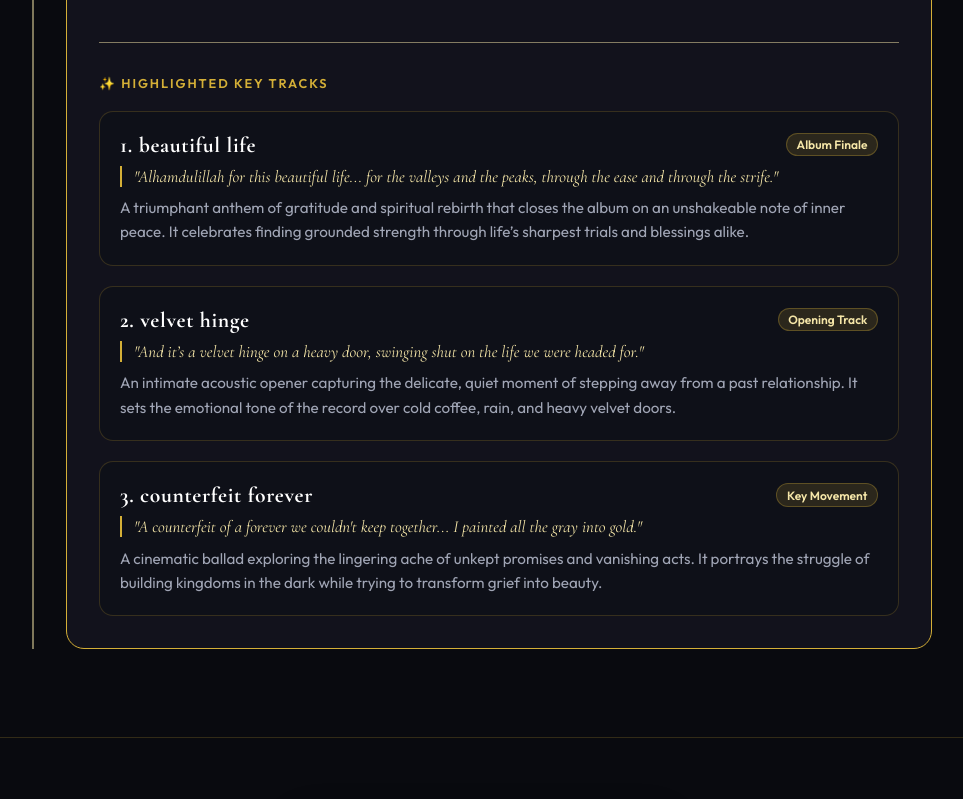
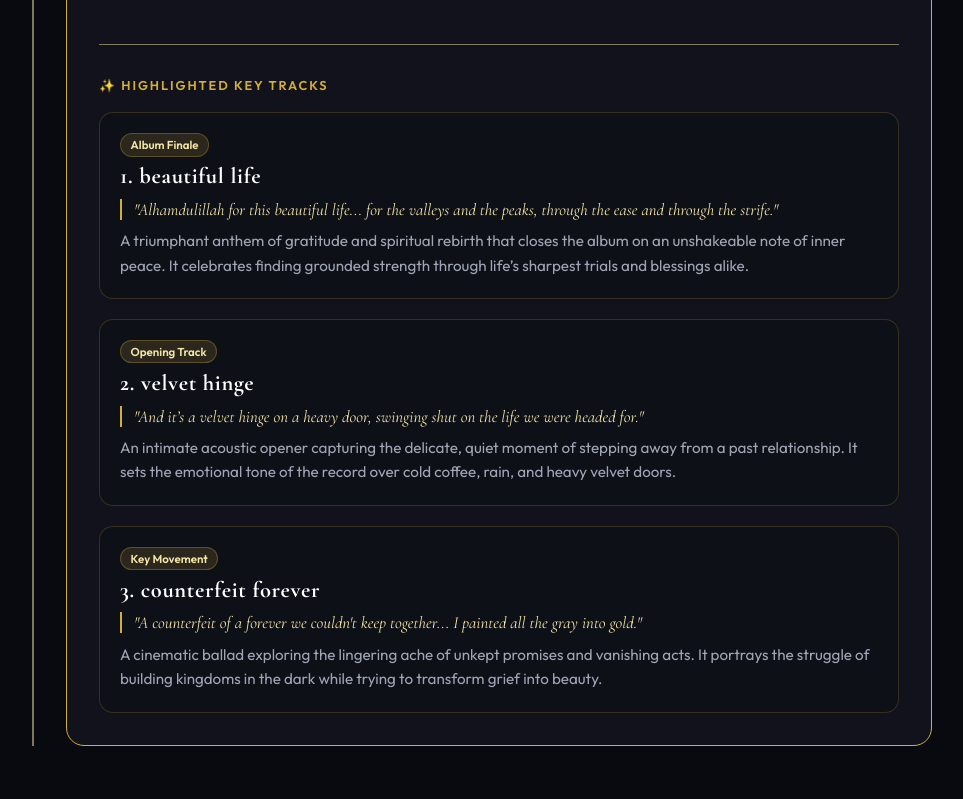
Before and after one commit to faisalron/caliptra_website-public, a plain HTML site: page eras/the-fall-and-the-flight/index.html in a window 1280 px wide. Shown: the part 1320-2119 px from the top of the page, without its empty margins (158-1121 px from the left). Drawn offline with nearby package versions, Linux system fonts and the light colour scheme.

Commit message:
deploy: faisalron/caliptra_website@48af1cf4fef381bb7bddc689dc7c1e9597dc2626

```diff
--- a/eras/the-fall-and-the-flight/index.html
+++ b/eras/the-fall-and-the-flight/index.html
@@ -152,8 +152,8 @@
                   <p style="color: var(--text-muted); font-size: 1rem; line-height: 1.6; margin-bottom: 0.8rem;">
                     The 12-movement flagship album capturing Caliptra's complete arc. From the quiet ache of <i>velvet hinge</i> and <i>candle in the foyer</i> to the soaring devotion of <i>where your hand fits in</i> and <i>beautiful life</i>, this record bridges absolute duality and spiritual rebirth.
                   </p>
-                  <a href="/links/the-fall-and-the-flight/" class="btn btn-primary" style="font-size: 0.8rem; padding: 0.5rem 1.2rem; display: inline-flex; align-items: center; gap: 0.4rem;">
-                    <i data-lucide="link-2" style="width: 15px; height: 15px;"></i> Open Album Smart Link (LNK.TO)
+                  <a href="/links/the-fall-and-the-flight/" class="btn btn-primary" style="font-size: 0.8rem; padding: 0.55rem 1.2rem; display: inline-flex; align-items: center; gap: 0.4rem; white-space: nowrap;">
+                    Album Smart Link <i data-lucide="external-link" style="width: 14px; height: 14px;"></i>
                   </a>
                 </div>
               </div>
@@ -170,9 +170,9 @@
                 <div style="display: grid; gap: 1.25rem;">
                   <!-- Highlight 1: beautiful life -->
                   <div style="background: rgba(12, 15, 23, 0.6); border: 1px solid var(--border-glass); border-radius: 14px; padding: 1.25rem; transition: border-color 0.3s ease;">
-                    <div style="display: flex; align-items: center; justify-content: space-between; margin-bottom: 0.5rem;">
-                      <h3 class="font-serif" style="text-transform: lowercase; font-size: 1.35rem; color: #fff; margin: 0;">1. beautiful life</h3>
-                      <span style="background: rgba(212, 175, 55, 0.15); color: var(--gold-light); border: 1px solid rgba(212, 175, 55, 0.3); padding: 0.2rem 0.6rem; border-radius: 20px; font-size: 0.75rem; font-weight: 600;">Album Finale</span>
+                    <div style="display: flex; flex-direction: column; align-items: flex-start; gap: 0.35rem; margin-bottom: 0.6rem;">
+                      <span style="background: rgba(212, 175, 55, 0.15); color: var(--gold-light); border: 1px solid rgba(212, 175, 55, 0.3); padding: 0.2rem 0.6rem; border-radius: 20px; font-size: 0.72rem; font-weight: 600;">Album Finale</span>
+                      <h3 class="font-serif" style="text-transform: lowercase; font-size: 1.4rem; color: #fff; margin: 0;">1. beautiful life</h3>
                     </div>
                     <blockquote style="margin: 0 0 0.6rem 0; font-family: var(--font-serif); font-style: italic; color: var(--gold-light); font-size: 1.05rem; border-left: 2px solid var(--gold-primary); padding-left: 0.75rem;">
                       "Alhamdulillah for this beautiful life... for the valleys and the peaks, through the ease and through the strife."
@@ -184,9 +184,9 @@
 
                   <!-- Highlight 2: velvet hinge -->
                   <div style="background: rgba(12, 15, 23, 0.6); border: 1px solid var(--border-glass); border-radius: 14px; padding: 1.25rem; transition: border-color 0.3s ease;">
-                    <div style="display: flex; align-items: center; justify-content: space-between; margin-bottom: 0.5rem;">
-                      <h3 class="font-serif" style="text-transform: lowercase; font-size: 1.35rem; color: #fff; margin: 0;">2. velvet hinge</h3>
-                      <span style="background: rgba(212, 175, 55, 0.15); color: var(--gold-light); border: 1px solid rgba(212, 175, 55, 0.3); padding: 0.2rem 0.6rem; border-radius: 20px; font-size: 0.75rem; font-weight: 600;">Opening Track</span>
+                    <div style="display: flex; flex-direction: column; align-items: flex-start; gap: 0.35rem; margin-bottom: 0.6rem;">
+                      <span style="background: rgba(212, 175, 55, 0.15); color: var(--gold-light); border: 1px solid rgba(212, 175, 55, 0.3); padding: 0.2rem 0.6rem; border-radius: 20px; font-size: 0.72rem; font-weight: 600;">Opening Track</span>
+                      <h3 class="font-serif" style="text-transform: lowercase; font-size: 1.4rem; color: #fff; margin: 0;">2. velvet hinge</h3>
                     </div>
                     <blockquote style="margin: 0 0 0.6rem 0; font-family: var(--font-serif); font-style: italic; color: var(--gold-light); font-size: 1.05rem; border-left: 2px solid var(--gold-primary); padding-left: 0.75rem;">
                       "And it’s a velvet hinge on a heavy door, swinging shut on the life we were headed for."
@@ -198,9 +198,9 @@
 
                   <!-- Highlight 3: counterfeit forever -->
                   <div style="background: rgba(12, 15, 23, 0.6); border: 1px solid var(--border-glass); border-radius: 14px; padding: 1.25rem; transition: border-color 0.3s ease;">
-                    <div style="display: flex; align-items: center; justify-content: space-between; margin-bottom: 0.5rem;">
-                      <h3 class="font-serif" style="text-transform: lowercase; font-size: 1.35rem; color: #fff; margin: 0;">3. counterfeit forever</h3>
-                      <span style="background: rgba(212, 175, 55, 0.15); color: var(--gold-light); border: 1px solid rgba(212, 175, 55, 0.3); padding: 0.2rem 0.6rem; border-radius: 20px; font-size: 0.75rem; font-weight: 600;">Key Movement</span>
+                    <div style="display: flex; flex-direction: column; align-items: flex-start; gap: 0.35rem; margin-bottom: 0.6rem;">
+                      <span style="background: rgba(212, 175, 55, 0.15); color: var(--gold-light); border: 1px solid rgba(212, 175, 55, 0.3); padding: 0.2rem 0.6rem; border-radius: 20px; font-size: 0.72rem; font-weight: 600;">Key Movement</span>
+                      <h3 class="font-serif" style="text-transform: lowercase; font-size: 1.4rem; color: #fff; margin: 0;">3. counterfeit forever</h3>
                     </div>
                     <blockquote style="margin: 0 0 0.6rem 0; font-family: var(--font-serif); font-style: italic; color: var(--gold-light); font-size: 1.05rem; border-left: 2px solid var(--gold-primary); padding-left: 0.75rem;">
                       "A counterfeit of a forever we couldn't keep together... I painted all the gray into gold."
```
